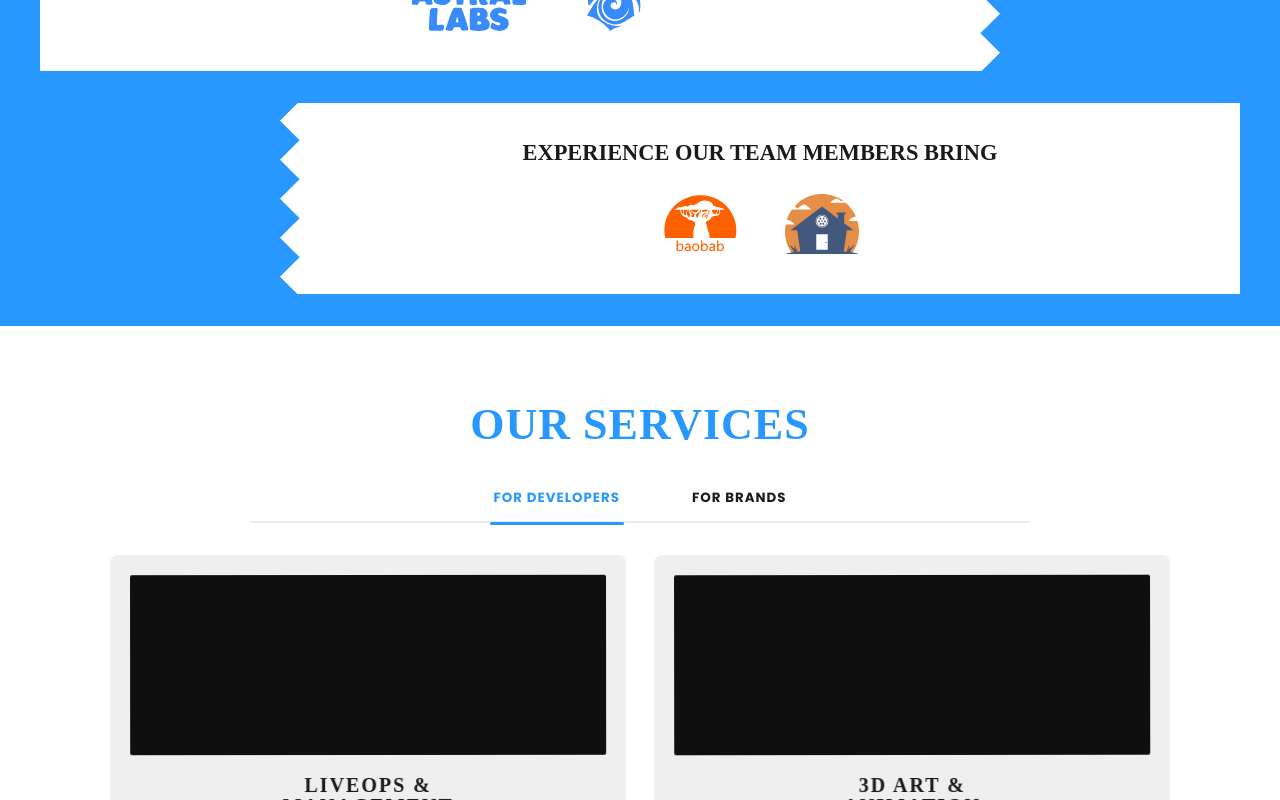
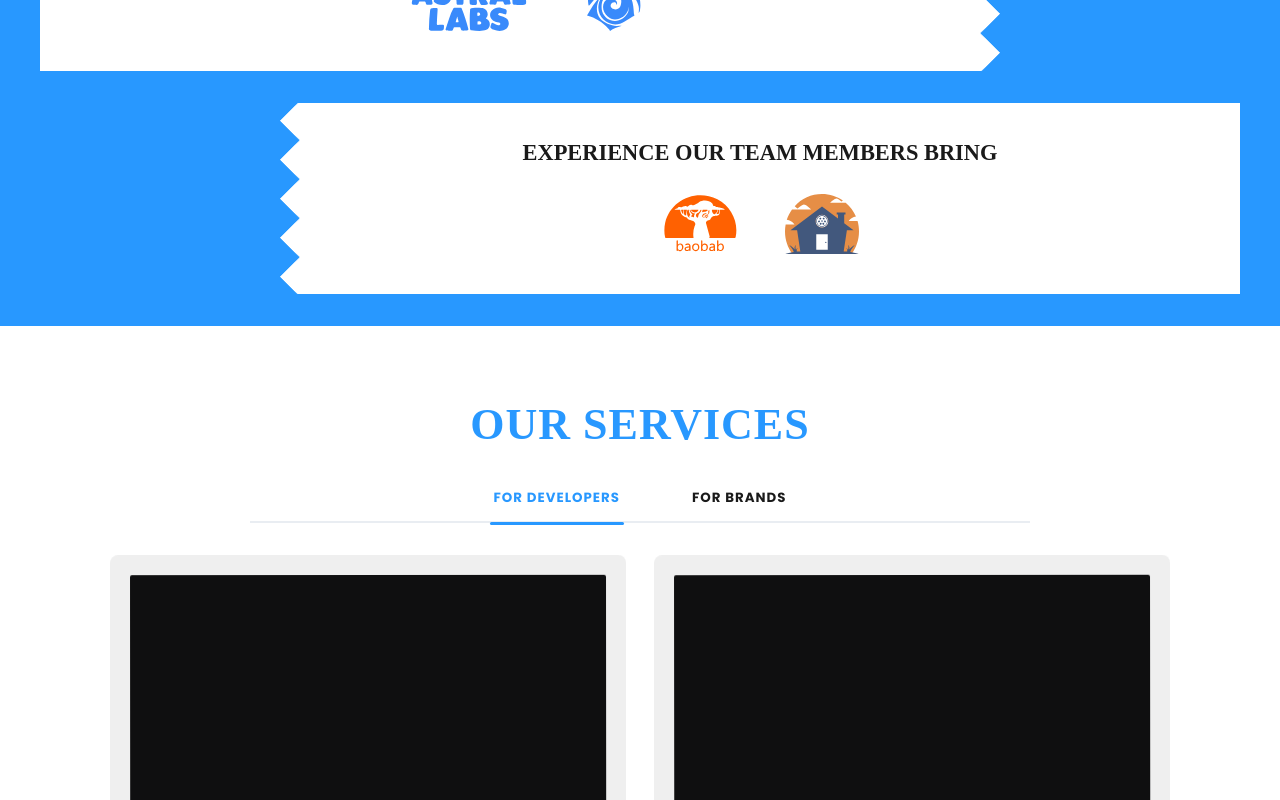
Before and after one commit to Smiling-Axolotl/smiling-axolotl.github.io, a Vue app in the folder smiling-axolotl/: page / in a window 1280 px wide. Shown: the part 2000-2800 px from the top of the page. Built offline with nearby package versions, Linux system fonts and the light colour scheme; a web font is replaced by a local one.

Commit message:
Added actual support for images on services

```diff
--- a/smiling-axolotl/src/components/ServicesSection.vue
+++ b/smiling-axolotl/src/components/ServicesSection.vue
@@ -28,7 +28,9 @@
       <transition name="services-switch" mode="out-in" @after-enter="onServicesTabEnter">
         <div class="services-grid" :key="serviceTab">
           <div class="service-card-v2" v-for="(svc, i) in displayedServices" :key="i">
-            <div class="media" aria-hidden="true"></div>
+            <div class="media" aria-hidden="true">
+              <!-- <img :src="svc.image" :alt="$t(svc.titleKey)" /> -->
+            </div>
             <div class="service-card-body">
               <h3 class="service-title" v-html="$t(svc.titleKey)"></h3>
               <p class="service-desc">{{ $t(svc.descKey) }}</p>
@@ -55,6 +57,7 @@ export default {
         {
           titleKey: 'ourServices.brands.concerts.title',
           descKey: 'ourServices.brands.concerts.desc',
+          // image: '/path/to/image.jpg'
         },
         {
           titleKey: 'ourServices.brands.experiences.title',
@@ -112,12 +115,10 @@ export default {
     setServiceTab(tab) {
       this.serviceTab = tab;
     },
-    // Services cards physics-based inertial swing
     collectServiceCardRefs() {
       this.serviceCardEls = Array.from(document.querySelectorAll('.services-grid .service-card-v2'));
       if (!this.physState) this.physState = new Map();
       const current = new Set(this.serviceCardEls);
-      // prune removed elements
       Array.from(this.physState.keys()).forEach(el => {
         if (!current.has(el)) this.physState.delete(el);
       });
@@ -130,7 +131,6 @@ export default {
     },
     onServicesTabEnter() {
       this.collectServiceCardRefs();
-      // ensure transforms are applied to fresh elements
       this.startInertia();
     },
     onServiceScroll() {
@@ -140,8 +140,7 @@ export default {
       const dt = Math.max(1, now - this.lastTime);
       this.lastScrollY = y;
       this.lastTime = now;
-      // Convert scroll delta into an angular velocity impulse
-      const sensitivity = 0.03; // deg per px
+      const sensitivity = 0.03;
       const impulse = dy * sensitivity;
       this.applyImpulse(impulse);
       this.startInertia();
@@ -172,10 +171,10 @@ export default {
     },
     tickInertia() {
       if (!this.physState || this.physState.size === 0) return this.stopInertia();
-      const dt = 1 / 60; // simulate at ~60Hz
-      const stiffness = 8.5; // spring toward 0 angle
-      const friction = 3.2;  // velocity damping
-      const maxAngle = 6;    // degrees
+      const dt = 1 / 60;
+      const stiffness = 8.5;
+      const friction = 3.2;
+      const maxAngle = 6;
       let allRest = true;
       this.physState.forEach((s, el) => {
         // spring force toward zero
@@ -196,5 +195,4 @@ export default {
 </script>
 
 <style scoped>
-/* Component-specific overrides can go here if needed */
 </style>
--- a/smiling-axolotl/src/style.css
+++ b/smiling-axolotl/src/style.css
@@ -1046,12 +1046,22 @@ section:not(#contact) {
 
 .service-card-v2 .media {
 	width: calc(100% - 2.5rem);
-	height: 180px;
+	aspect-ratio: 16 / 9;
 	margin: 1.25rem;
 	border-radius: 2px;
 	background: #0f0f10; /* placeholder image */
 	transform-origin: top center;
 	will-change: transform;
+	overflow: hidden;
+	position: relative;
+}
+
+.service-card-v2 .media img {
+	width: 100%;
+	height: 100%;
+	object-fit: cover;
+	object-position: center;
+	display: block;
 }
 
 .service-card-body {
@@ -1080,9 +1090,6 @@ section:not(#contact) {
 @media (max-width: 900px) {
 	.services-grid {
 		grid-template-columns: 1fr;
-	}
-	.service-card-v2 .media {
-		height: 160px;
 	}
 }
 
```
